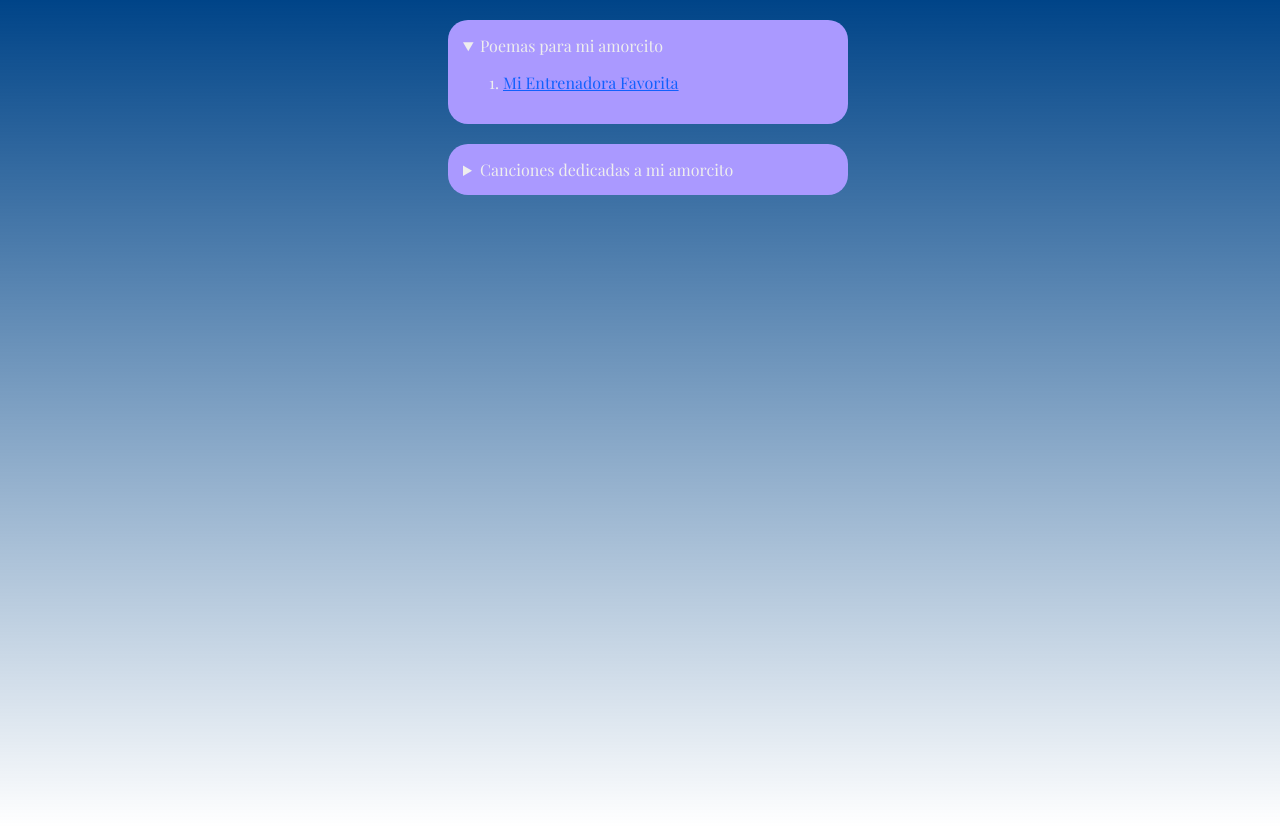
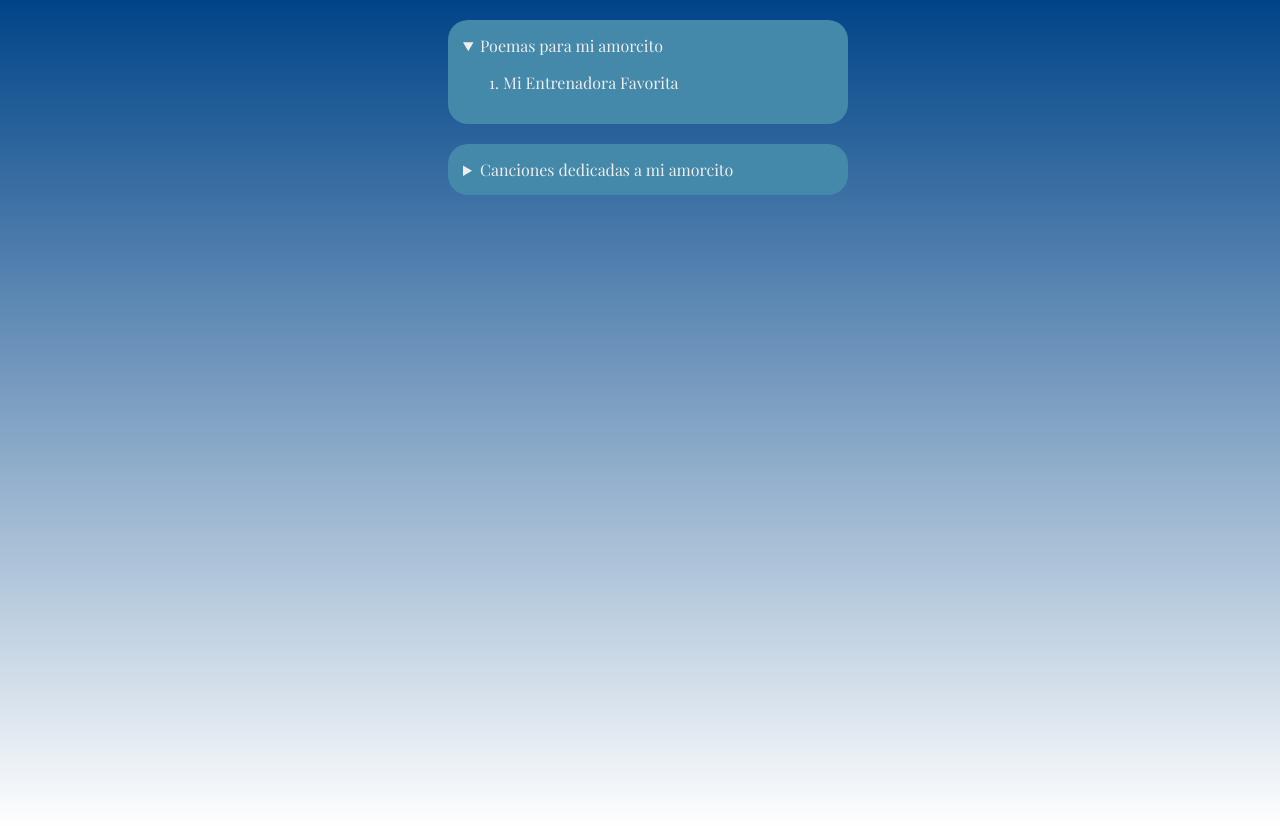
Before and after one commit to Over017/MI-pagina-espesial, a plain HTML site: page index.html in a window 1280 px wide. Both pictures are taken after a click on the heading "Poemas para mi amorcito". Drawn offline with Linux system fonts and the light colour scheme.

Commit message:
Update styles.css

```diff
--- a/styles.css
+++ b/styles.css
@@ -9,7 +9,7 @@ body{
 }
 
 div{
-    background: #aa99ff;
+    background: #48a;
     margin: auto;
     width: 400px;
     margin-top: 20px;
@@ -20,8 +20,9 @@ div{
 }
 
 a{
-    color:#1160fd ;
+    color:#eee ;
     font-family: "play";
+    text-decoration: none;
 }
 
 
```
